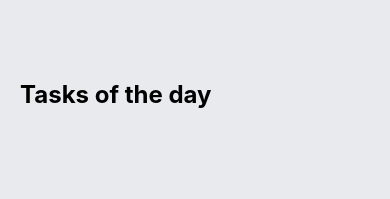
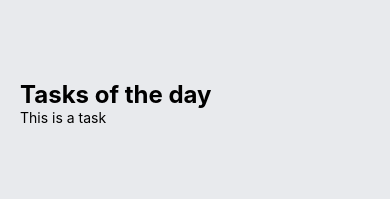
Before and after one commit to JonasBergstroom/TodoList, a React Native app: screen / in a window 390 px wide. Shown: the top 199 px of the page. Built offline with nearby package versions, Linux system fonts and the light colour scheme.

Commit message:
Add Task component

```diff
--- a/App.js
+++ b/App.js
@@ -1,5 +1,6 @@
 import { StatusBar } from 'expo-status-bar';
 import { StyleSheet, Text, View } from 'react-native';
+import Task from './components/Task'
 
 export default function App() {
   return (
@@ -9,7 +10,7 @@
         <Text style={styles.sectionTitle}>Tasks of the day</Text>
 
         <View style={styles.items}>
-
+          <Task />
         </View>
 
       </View>
--- /dev/null
+++ b/components/Task.js
@@ -0,0 +1,17 @@
+import React from 'react';
+import { View, Text, StyleSheet } from 'react-native'
+
+const Task = () => {
+
+    return (
+        <View>
+            <Text>This is a task</Text>
+        </View>
+    )
+}
+
+const style = StyleSheet.create({
+
+});
+
+export default Task;
```
